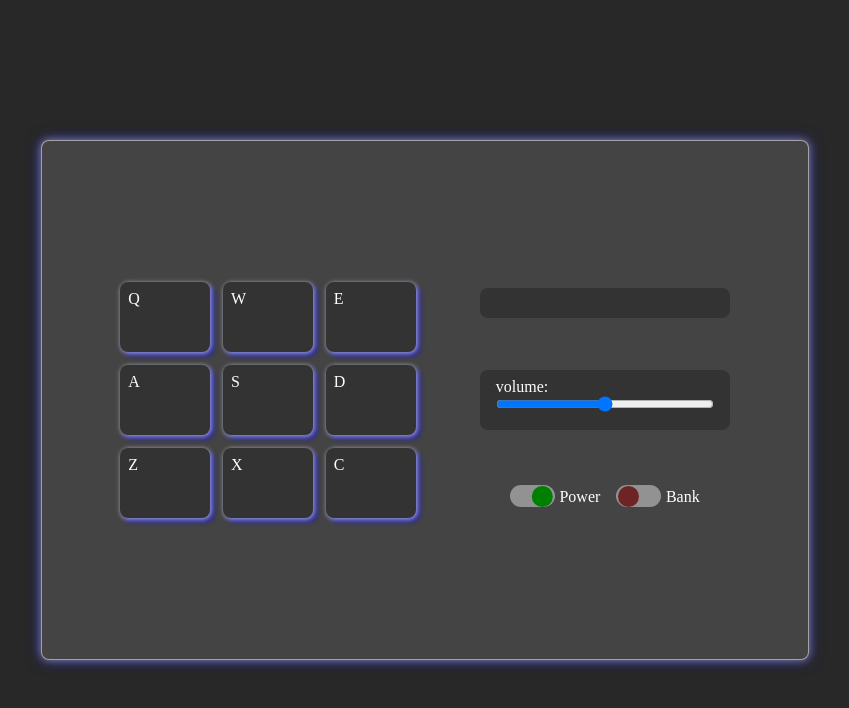
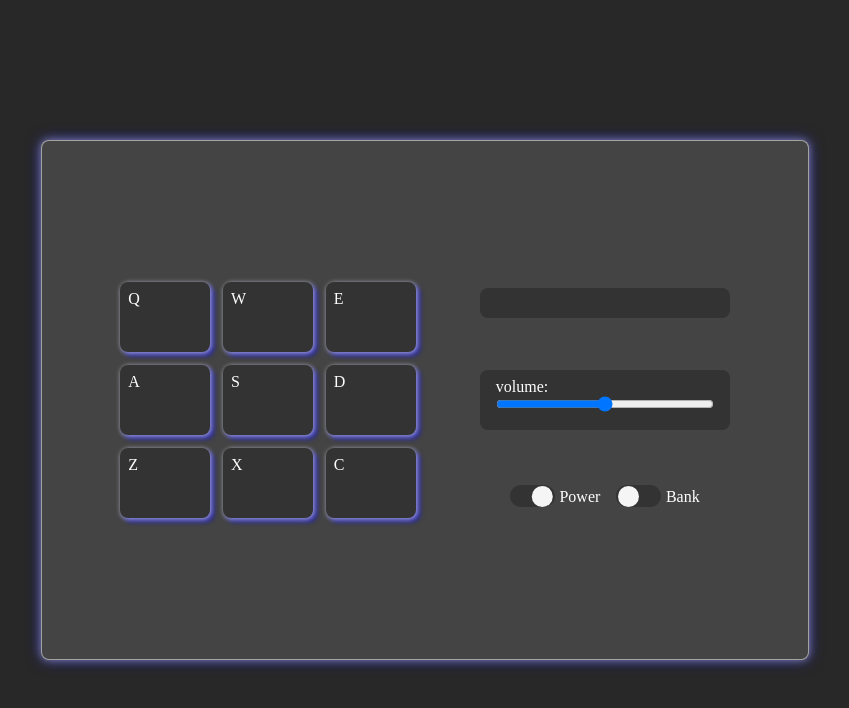
Before and after one commit to m-dennisgocong/virtual-drum, a React (Vite) app: page / in a window 1280 px wide. Shown: the top 708 px of the page, without its empty margins (215-1064 px from the left). Built offline with nearby package versions, Linux system fonts and the light colour scheme.

Commit message:
update color toggle buttons

```diff
--- a/src/App.scss
+++ b/src/App.scss
@@ -81,7 +81,7 @@ $drum-machine-bg-color: rgb(68, 68, 68);
         top: -1px;
         height: 1.4em;
         width: 2.8em;
-        background-color: rgb(146, 146, 146);
+        background-color: #333;
         border-radius: 1em;
         cursor:pointer;
       }
@@ -93,14 +93,14 @@ $drum-machine-bg-color: rgb(68, 68, 68);
         left: 1.5px;
         height: 1.3em;
         width: 1.3em;
-        background-color: rgb(110, 36, 36);
+        background-color: rgb(245, 245, 245);
         border-radius: 1em;
         cursor:pointer;
       }
 
       input[type="checkbox"].toggle:checked + label::after{
         transform: translateX(100%);
-        background-color: green;
+        background-color: rgb(245, 245, 245);
 
       }
 
```
